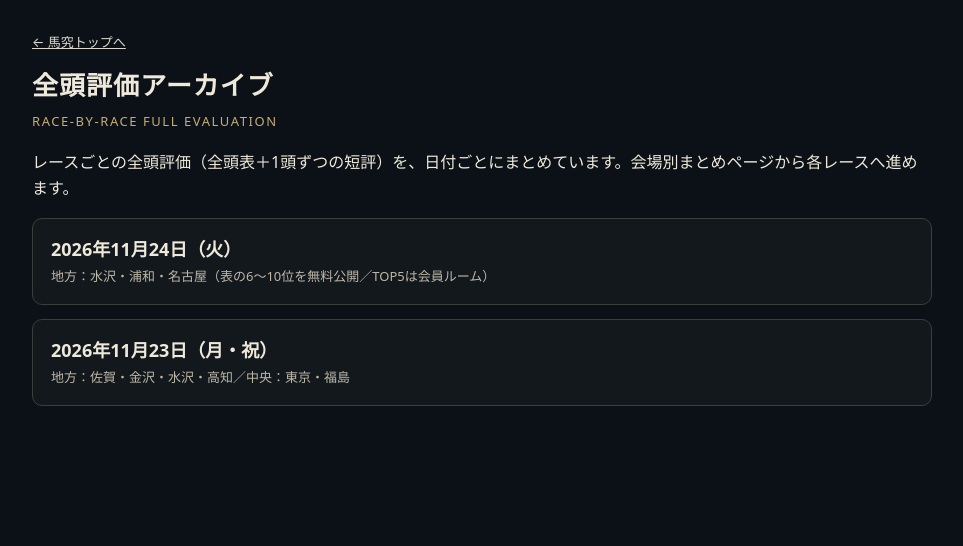
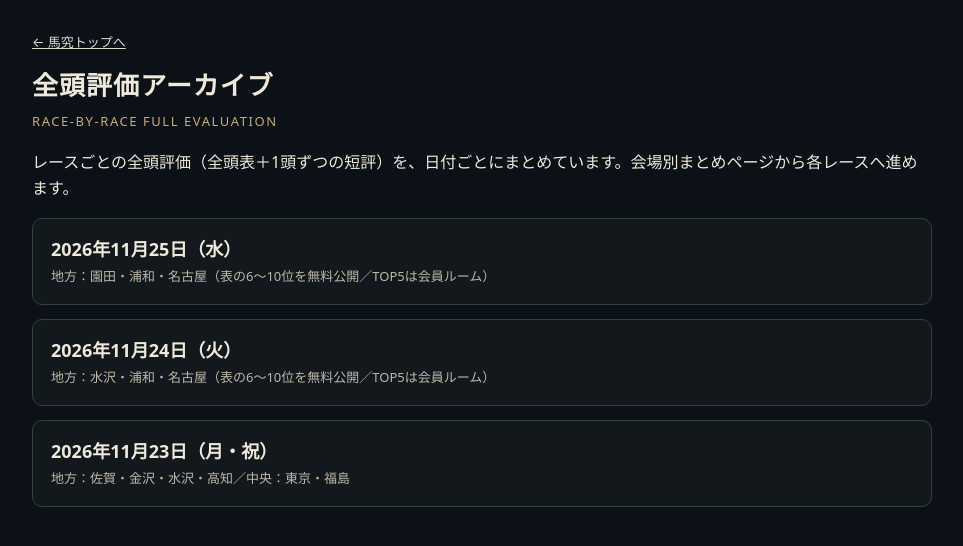
Before and after one commit to keiba-bakyu/keiba-bakyu.github.io, a plain HTML site: page eval/index.html in a window 1280 px wide. Shown: the whole page, without its empty margins (158-1121 px from the left). Drawn offline with Linux system fonts and the light colour scheme.

Commit message:
評価ページ 2026-11-25 公開

```diff
--- a/eval/index.html
+++ b/eval/index.html
@@ -18,6 +18,7 @@ h1{font-size:26px;letter-spacing:.04em;margin:10px 0 4px}
 <div class="sub">RACE-BY-RACE FULL EVALUATION</div>
 <p>レースごとの全頭評価（全頭表＋1頭ずつの短評）を、日付ごとにまとめています。会場別まとめページから各レースへ進めます。</p>
 
+<a class="day" href="2026-11-25/index.html"><strong>2026年11月25日（水）</strong><span>地方：園田・浦和・名古屋（表の6〜10位を無料公開／TOP5は会員ルーム）</span></a>
 <a class="day" href="2026-11-24/index.html"><strong>2026年11月24日（火）</strong><span>地方：水沢・浦和・名古屋（表の6〜10位を無料公開／TOP5は会員ルーム）</span></a>
 <a class="day" href="2026-11-23/index.html"><strong>2026年11月23日（月・祝）</strong><span>地方：佐賀・金沢・水沢・高知／中央：東京・福島</span></a>
 
```
